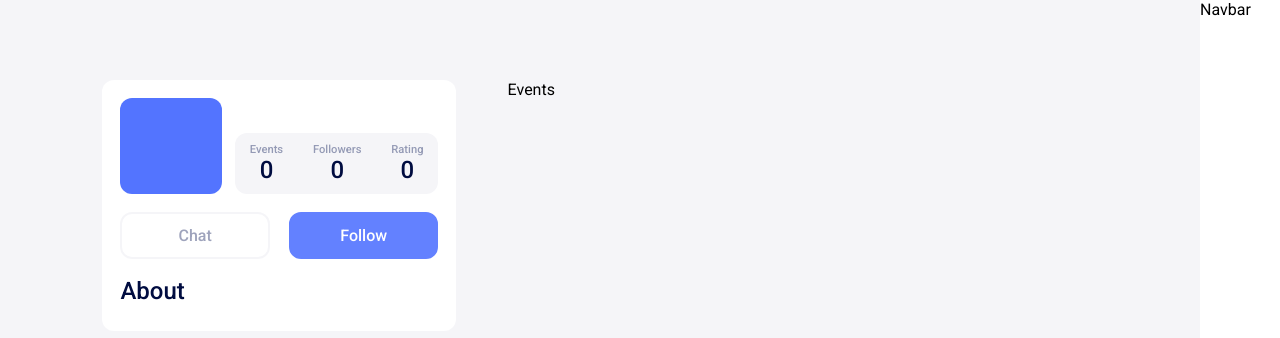
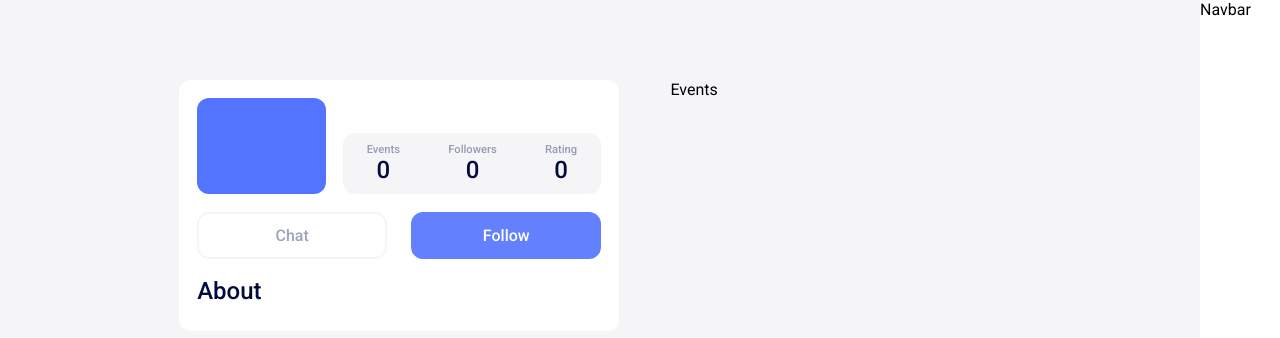
Before and after one commit to berakoc/catchapp-frontend, a React (Create React App) app: page /dashboard in a window 1280 px wide. Shown: the top 338 px of the page. Built offline with nearby package versions, Linux system fonts and the light colour scheme; no server answers; sample sign-in values are in the browser's storage.

Commit message:
*Design: Redesigned Dashboard

```diff
--- a/src/styles/pages/Dashboard.module.scss
+++ b/src/styles/pages/Dashboard.module.scss
@@ -8,8 +8,9 @@
 .content {
     flex: 1;
     display: flex;
+    justify-content: center;
     background-color: $color-gray;
-    padding: 10vh 6vw;
+    padding: 10vh 12vw;
 }
 
 .navbar {
@@ -17,7 +18,7 @@
 }
 
 .card {
-    flex: 3;
+    width: 440px;
     margin: 0 2vw;
 }
 
```
